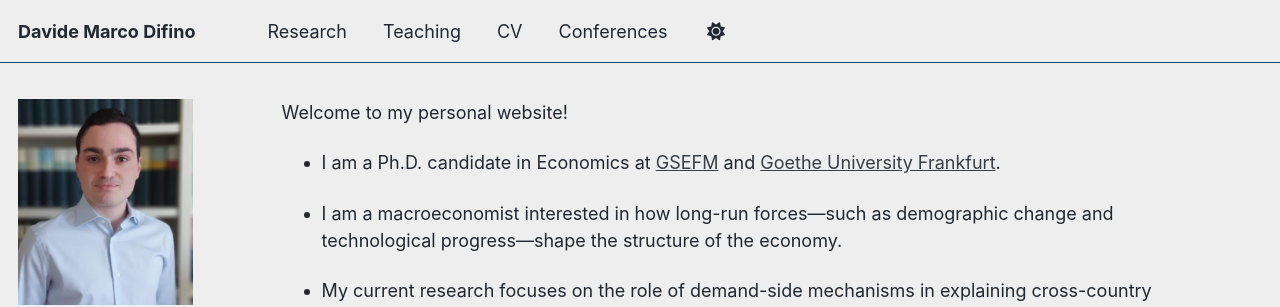
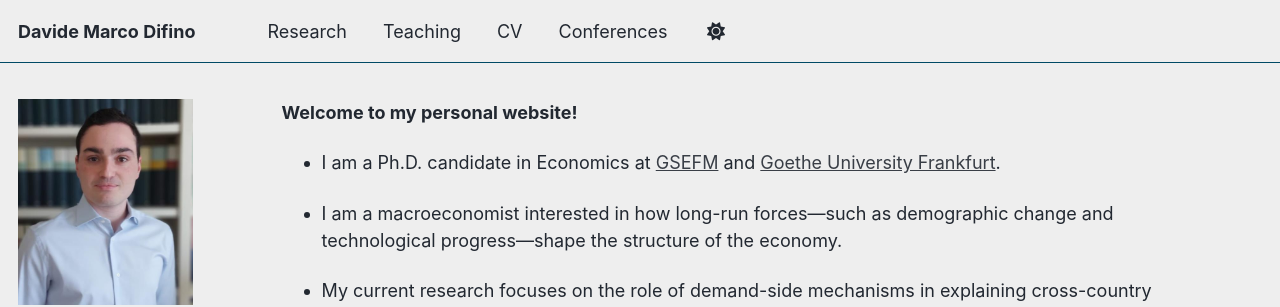
Before and after one commit to DMDifino/DMDifino.github.io, a Jekyll site: the page built from _pages/about.md, in a window 1280 px wide. Shown: the top 307 px of the page. Built offline with Jekyll 4.4.1, drawn with Linux system fonts in a browser that asks for light colours; some web fonts are replaced; a script that is not in the unit is left out.

```diff
--- a/_pages/about.md
+++ b/_pages/about.md
@@ -6,7 +6,7 @@ redirect_from:
   - /about.html
 ---
 
-Welcome to my personal website!
+**Welcome to my personal website!**
 
 - I am a Ph.D. candidate in Economics at [GSEFM](https://www.gsefm.eu/about-us.html) and [Goethe University Frankfurt](https://www.goethe-university-frankfurt.de/en).
 
```
